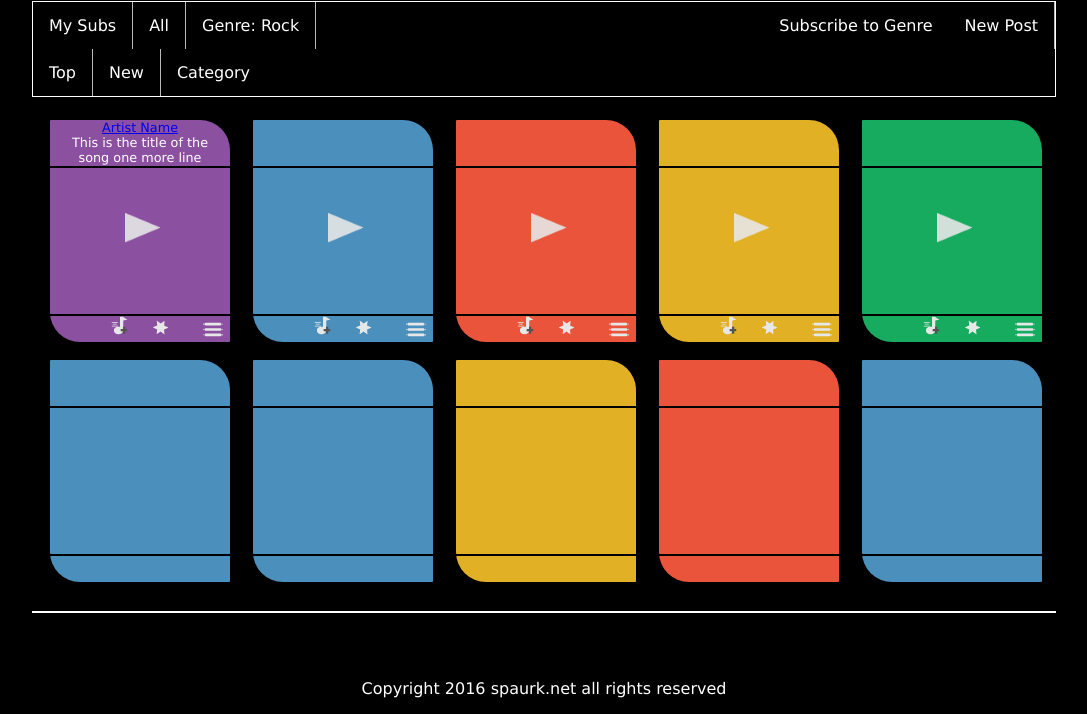
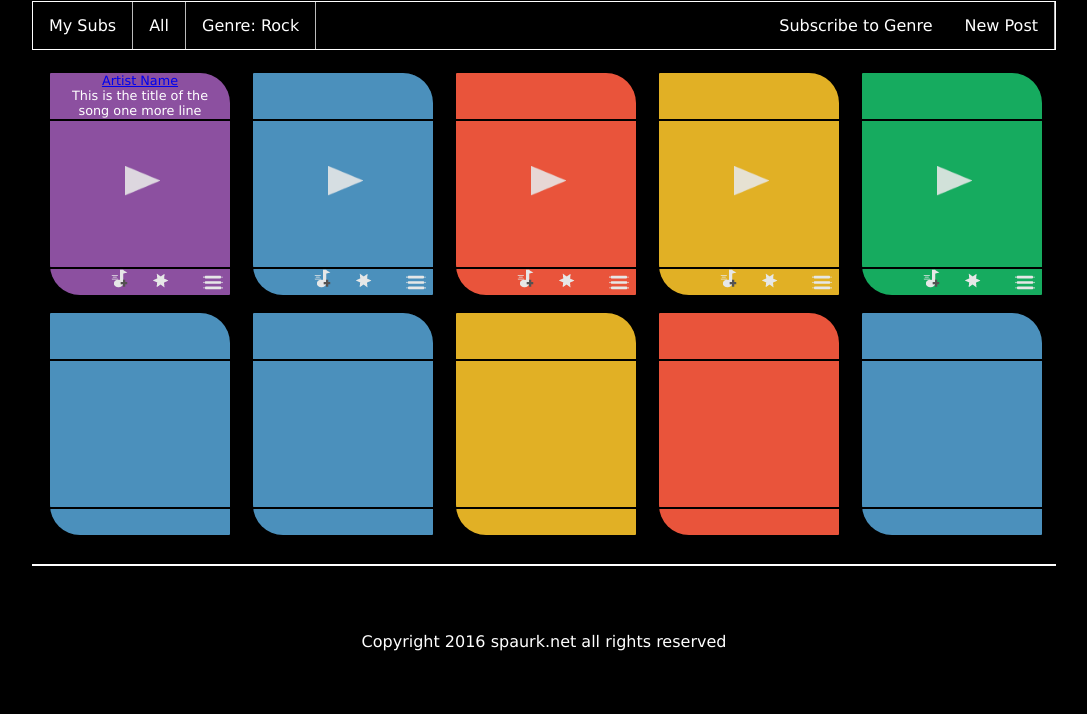
Before and after one commit to clandest/current-spaurk, a website: page views/index.html in a window 1280 px wide. Shown: the part 123-837 px from the top of the page, without its empty margins (96-1183 px from the left). After the commit the page ends 800 px from the top, so only its background shows below. Drawn offline with nearby package versions, Linux system fonts and the light colour scheme; files that its build step writes are made by us from their sources.

Commit message:
removed sub links, add later for sleaker finish

```diff
--- a/views/partials/_mainMenu.html
+++ b/views/partials/_mainMenu.html
@@ -6,9 +6,4 @@
 		<li style="float:right"><a href="/upload">New Post</a></li>
 		<li style="float:right"><a href="?/subscribe">Subscribe to Genre</a></li>
 	</ul>
-  <ul>
-		<li><a href="?/top">Top</a></li>
-		<li><a href="?/new">New</a></li>
-		<li><a href="?/category">Category</a></li>
-  </ul>
 </nav>
```
